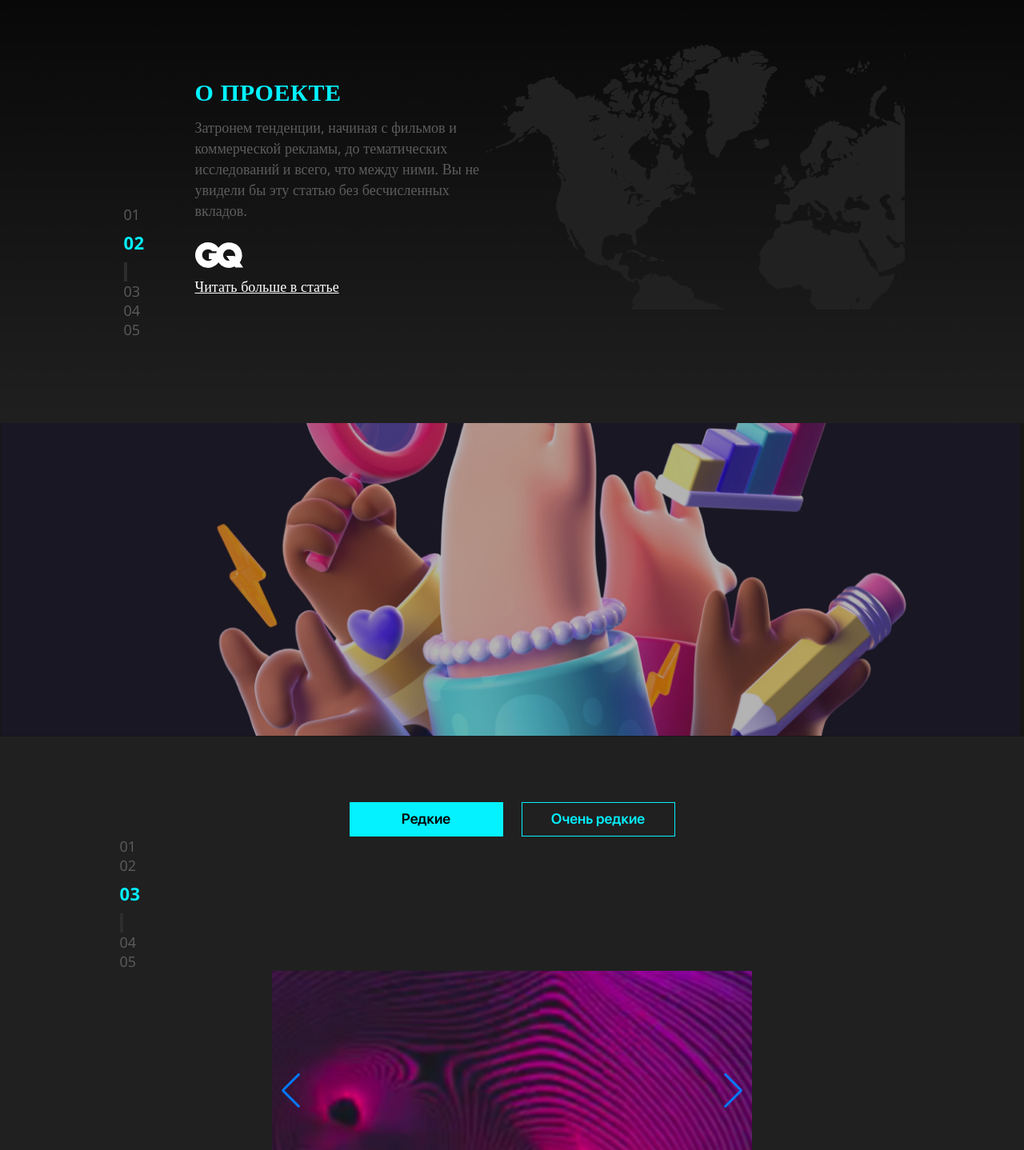
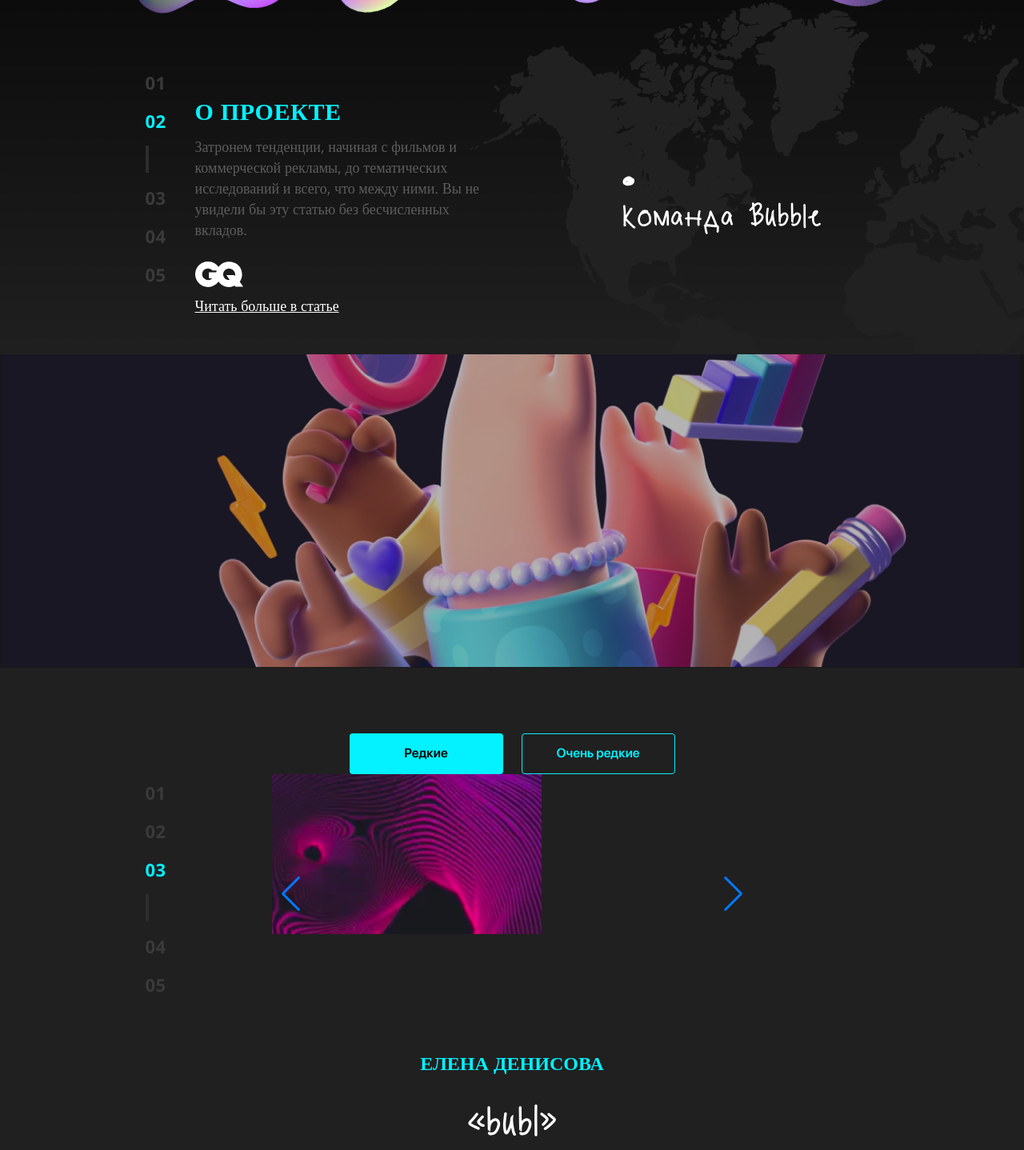
Before and after one commit to annazakavova/pushkeen, a website: page index.html in a window 1280 px wide. Shown: the part 1120-2558 px from the top of the page at 80% size. Drawn offline with nearby package versions, Linux system fonts and the light colour scheme.

Commit message:
section intro, section page, buttons switches

```diff
--- a/index.html
+++ b/index.html
@@ -8,8 +8,15 @@
 
 	<!-- TippyToes, SF Pro Display fonts -->
 	<link rel="stylesheet" href="../pushkeen/css/stylesheet.css">
-
-	<link rel="stylesheet" href="https://unpkg.com/swiper@8/swiper-bundle.min.css"/>
+	<!-- Add the new slick-theme.css if you want the default styling -->
+	<link rel="stylesheet" type="text/css" href="//cdn.jsdelivr.net/npm/slick-carousel@1.8.1/slick/slick.css"/>
+	 <!-- Bootstrap CSS -->
+    <link href="https://cdn.jsdelivr.net/npm/bootstrap@5.1.3/dist/css/bootstrap.min.css" rel="stylesheet" integrity="sha384-1BmE4kWBq78iYhFldvKuhfTAU6auU8tT94WrHftjDbrCEXSU1oBoqyl2QvZ6jIW3" crossorigin="anonymous">
+	<!-- Link Swiper's CSS -->
+	<link
+	rel="stylesheet"
+	href="https://unpkg.com/swiper/swiper-bundle.min.css"
+ />
 
 	<link rel="stylesheet" href="../pushkeen/css/reset.css">
 	<link rel="stylesheet" href="../pushkeen/css/style.css">
@@ -23,12 +30,10 @@
 				<div class="header__menu">
 					<div class="menu__year">2021*</div>
 					<div class="nav__menu">
-						<div class="menu__language" role="group" aria-label="Basic example">
-							<!--Английский-->
+						<!-- <div class="menu__language" role="group" aria-label="Basic example">
 							<button type="button" class="btn btn-primary">EN/</button>
-							<!--Русский-->
 							<button type="button" class="btn btn-primary">RU</button>
-						</div>
+						</div> -->
 						<div class="menu__year">2022</div>
 					</div>
 				</div>
@@ -64,22 +69,23 @@
 		</header>
 
 		<main class="main">
+			<section class="intro">
 				<div class="img__container">
-				<div class="intro__img"><img src="../pushkeen/img/intro/1.png" alt="">
+					<div class="intro__img"><img src="../pushkeen/img/intro/1.png" alt="intro__img">
 					</div>
 				</div>
 				<div class="container">
 					<div class="main__page">
 						<ul class="page2">
 							<li>01</li>
-						<li class="page__current">02</li>
-						<li class="page__line"></li>
+							<li class="page__current2">02</li>
+							<li class="page__line2"></li>
 							<li>03</li>
 							<li>04</li>
 							<li>05</li>
 						</ul>
 					</div>
-				<section class="intro">
+					<section class="intro__info">
 						<div class="intro__text-map">
 							<div class="intro__text">
 								<h1 class="intro__title">О проекте</h1>
@@ -87,56 +93,52 @@
 								<span class="intro__icon"><img src="../pushkeen/img/intro/2.svg" alt="intro__icon"></span>
 								<div class="intro__link"><a href="#">Читать больше в статье</a></div>
 							</div>
-						<div class="intro__map">
-							<div class="map__img"><img src="../pushkeen/img/intro/3.svg" alt="map__img"></div>
-						</div>
-						<!-- <div class="map__title">
+							<div class="map__title">
 								<div class="map__text-point">
 									<div class="map__point"><img src="../pushkeen/img/intro/4.svg" alt="map__point"></div>
 									<div class="map__text">Команда Bubble</div>
 								</div>
-						</div> -->
 							</div>
+						</div>
+						<div class="intro__map"><img src="../pushkeen/img/intro/3.svg" alt="intro__map"></div>
 					</section>
 				</div>
 				<div class="img__container">
 					<div class="intro__img2"><img src="../pushkeen/img/header/2.png" alt=""></div>
 				</div>
+			</section>
+			<section class="slider">
 				<div class="img__container">
 					<div class="swiper__img">
 						<img src="../pushkeen/img/slider/img/1.png" alt="swiper__img">
 					</div>
 				</div>
-
 				<div class="container">
 					<div class="swiper__button">
-					<button class="btn__rare" type="button">Редкие</button>
-					<button class="btn__really-rare" type="button">Очень редкие</button>
+						<button type="button" class="btn btn__rare active" data-bs-toggle="button" autocomplete="off">Редкие</button>
+						<button type="button" class="btn btn__really-rare" data-bs-toggle="button" autocomplete="off" aria-pressed="true">Очень редкие</button>
+						<!-- <button class="btn__rare" type="button">Редкие</button>
+						<button class="btn__really-rare" type="button">Очень редкие</button> -->
 					</div>
 					<div class="swiper__page">
 						<ul class="page3">
 							<li>01</li>
 							<li>02</li>
-						<li class="page__current">03</li>
-						<li class="page__line"></li>
+							<li class="page__current3">03</li>
+							<li class="page__line3"></li>
 							<li>04</li>
 							<li>05</li>
 						</ul>
 					</div>
 					<div class="swiper">
-					<!-- Additional required wrapper -->
 						<div class="swiper-wrapper">
-					  <!-- Slides -->
 						  <div class="swiper-slide"><img src="../pushkeen/img/slider/sliders/1.png" alt="sliders1"></div>
 						  <div class="swiper-slide"><img src="../pushkeen/img/slider/sliders/2.png" alt="sliders2"></div>
 						  <div class="swiper-slide"><img src="../pushkeen/img/slider/sliders/3.png" alt="sliders3"></div>
 						  <div class="swiper-slide"><img src="../pushkeen/img/slider/sliders/4.png" alt="sliders4"></div>
 						</div>
-					<!-- If we need navigation buttons -->
 						<div class="swiper-button-prev"></div>
 						<div class="swiper-button-next"></div>
-
-					<!-- If we need scrollbar -->
 						<div class="swiper-scrollbar"></div>
 					 </div>
 					<h1 class="swiper__titly">Елена денисова</h1>
@@ -150,12 +152,49 @@
 						 <div class="content__img"><img src="../pushkeen/img/content/1.png" alt="content__img"></div>
 					 </section>
 
+					 <!-- <div class="image-slider swiper">
+						<div class="image-slider__wrapper swiper-wrapper">
+							<div class="image-slider__slide swiper-slide">
+								<div class="image-slider__image">
+									<img src="../pushkeen/img/slider/sliders/1.png" alt="sliders1">
 								</div>
+							</div>
+							<div class="image-slider__slide swiper-slide">
+								<div class="image-slider__image">
+									<img src="../pushkeen/img/slider/sliders/2.png" alt="sliders2">
+								</div>
+							</div>
+							<div class="image-slider__slide swiper-slide">
+								<div class="image-slider__image">
+									<img src="../pushkeen/img/slider/sliders/3.png" alt="sliders3">
+								</div>
+							</div>
+							<div class="image-slider__slide swiper-slide">
+								<div class="image-slider__image">
+									<img src="../pushkeen/img/slider/sliders/4.png" alt="sliders4">
+								</div>
+							</div>
+							<div class="swiper-button-next"></div>
+							<div class="swiper-button-prev"></div>
+						</div>
+					 </div> -->
+
+			</section>
 		</main>
-
 	</div>
 
-	<script type="text/javascript" src="http://code.jquery.com/jquery-latest.min.js"></script>
-	<script src="../pushkeen/js/main.js"></script>
+	<!-- Slick JS -->
+	<script type="text/javascript" src="//cdn.jsdelivr.net/npm/slick-carousel@1.8.1/slick/slick.min.js"></script>
+
+	<!-- Swiper JS -->
+	<script src="https://unpkg.com/swiper/swiper-bundle.min.js"></script>
+	<!-- Option 1: Bootstrap Bundle with Popper -->
+	<script src="https://cdn.jsdelivr.net/npm/bootstrap@5.1.3/dist/js/bootstrap.bundle.min.js" integrity="sha384-ka7Sk0Gln4gmtz2MlQnikT1wXgYsOg+OMhuP+IlRH9sENBO0LRn5q+8nbTov4+1p" crossorigin="anonymous"></script>
+	<!-- Option 2: Separate Popper and Bootstrap JS -->
+	<!--
+	<script src="https://cdn.jsdelivr.net/npm/@popperjs/core@2.10.2/dist/umd/popper.min.js" integrity="sha384-7+zCNj/IqJ95wo16oMtfsKbZ9ccEh31eOz1HGyDuCQ6wgnyJNSYdrPa03rtR1zdB" crossorigin="anonymous"></script>
+	<script src="https://cdn.jsdelivr.net/npm/bootstrap@5.1.3/dist/js/bootstrap.min.js" integrity="sha384-QJHtvGhmr9XOIpI6YVutG+2QOK9T+ZnN4kzFN1RtK3zEFEIsxhlmWl5/YESvpZ13" crossorigin="anonymous"></script>
+	-->
+	<script src="js/main.js"></script>
 </body>
 </html>
--- a/js/main.js
+++ b/js/main.js
@@ -1,33 +1,42 @@
-const swiper = new Swiper('.swiper', {
-	// Optional parameters
-	direction: 'vertical',
-	loop: true,
+// const { default: Swiper } = require("swiper");
 
-	// If we need pagination
-	pagination: {
-	  el: '.swiper-pagination',
-	},
+// const swiper = new Swiper('.swiper', {
+// 	// Optional parameters
+// 	direction: 'vertical',
+// 	loop: true,
 
-	// Navigation arrows
-	navigation: {
-	  nextEl: '.swiper-button-next',
-	  prevEl: '.swiper-button-prev',
-	},
+// 	// If we need pagination
+// 	pagination: {
+// 	  el: '.swiper-pagination',
+// 	},
 
-	// And if we need scrollbar
-	scrollbar: {
-	  el: '.swiper-scrollbar',
-	},
- });
+// 	// Navigation arrows
+// 	navigation: {
+// 	  nextEl: '.swiper-button-next',
+// 	  prevEl: '.swiper-button-prev',
+// 	},
+
+// 	// And if we need scrollbar
+// 	scrollbar: {
+// 	  el: '.swiper-scrollbar',
+// 	},
+//  });
 
 
 
-//
-var button = document.getElementById('myButton')
-var bsButton = new bootstrap.Button(button)
+SWIPER
+ var Swiper = new Swiper ('.image-slider', {
+	navigator: {
+		nextEl: ".swiper-button-next",
+    	prevEl: ".swiper-button-prev",
+	},
+	pagination: {
+		el: '.swiper-pagination',
+		type: 'fraction',
+		renderFraction: function (currentClass, totalClass) {
+			return 'photo <span class="' + currentClass + '"></span>' +
+			' из ' + '<span class="' + totalClass + '"></span>';
+		},
+	},
 
-var buttons = document.querySelectorAll('.btn')
-buttons.forEach(function (button) {
-  var button = new bootstrap.Button(button)
-  button.toggle()
-})
+ });
```
Also changed, not shown: package.json (+21 -1 lines), css/style.css, scss/style.scss (added), 1 other file. Lines whose indentation alone changed are shown as unchanged.
